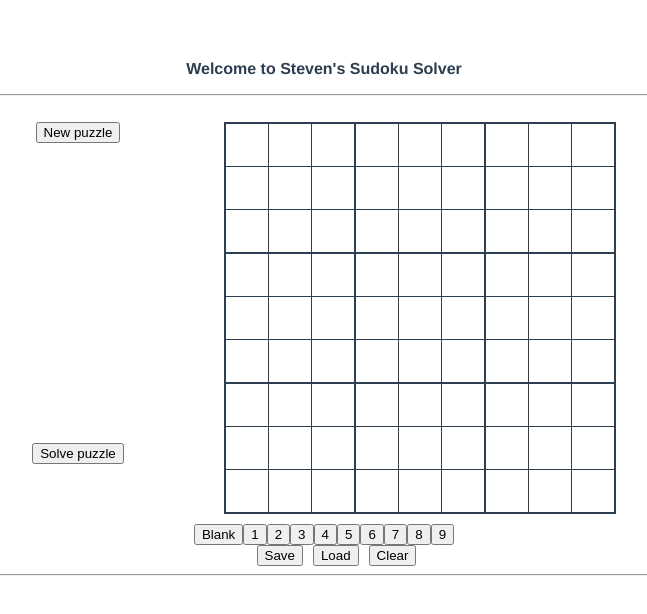
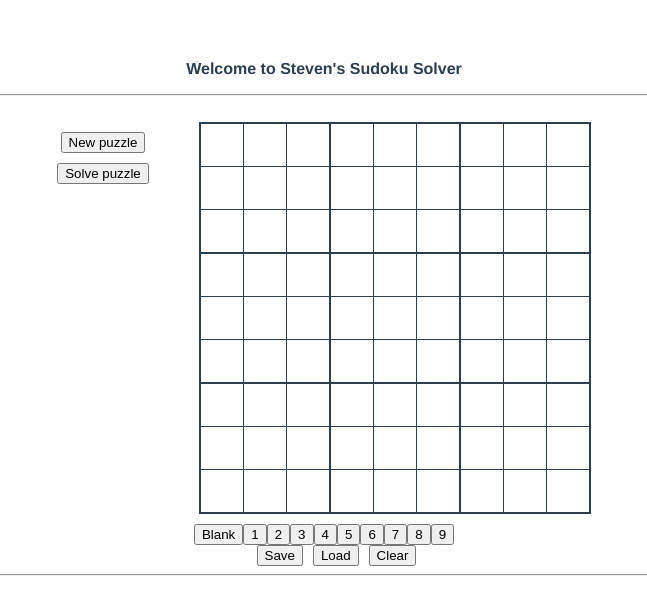
Before and after one commit to Sche7/SudokuSolver, a Vue app in the folder app/: page / in a window 1280 px wide. Shown: the top 614 px of the page, without its empty margins (316-963 px from the left). Built offline with nearby package versions, Linux system fonts and the light colour scheme.

Commit message:
pretty up

```diff
--- a/app/src/components/SudokuBoard.vue
+++ b/app/src/components/SudokuBoard.vue
@@ -1,11 +1,11 @@
 <template>
     <div align="center">
       <div style="display:inline-flex;">
-        <div style="block-size:25px;margin-right: 100px;">
-          <div style="margin-bottom: 10px;">
+        <div style="block-size:25px;margin-right: 50px;">
+          <div style="margin-bottom: 10px;margin-top: 10px;">
             <button @click="randomizeBoard" class="btn btn-primary btn-sm"> New puzzle </button>
           </div>
-          <div style="margin-top: 300px;">
+          <div>
             <button @click="solveBoard" class="btn btn-success btn-sm"> Solve puzzle </button>
           </div>
         </div>
@@ -39,7 +39,7 @@
           <div style="margin-left:25px;display: inline;">
             <button type="button" class="btn btn-outline-success" @click="saveBoardState">Save</button>
             <button type="button" class="btn btn-outline-info" style="margin-left:10px;" @click="resetBoard">Load</button>
-            <button type="button" class="btn btn-outline-warning" style="margin-left:10px;" @click="cleanBoard" >Clear</button>
+            <button type="button" class="btn btn-outline-secondary" style="margin-left:10px;" @click="cleanBoard" >Clear</button>
           </div>
       </div>
       <hr><br>
@@ -67,7 +67,7 @@ export default {
       return {
         grid: JSON.parse(JSON.stringify(initial_grid)),
         saved_grid: initial_grid,
-        selected: [0, 0]
+        selected: [0, 0],
       }
     },
     methods : {
```
